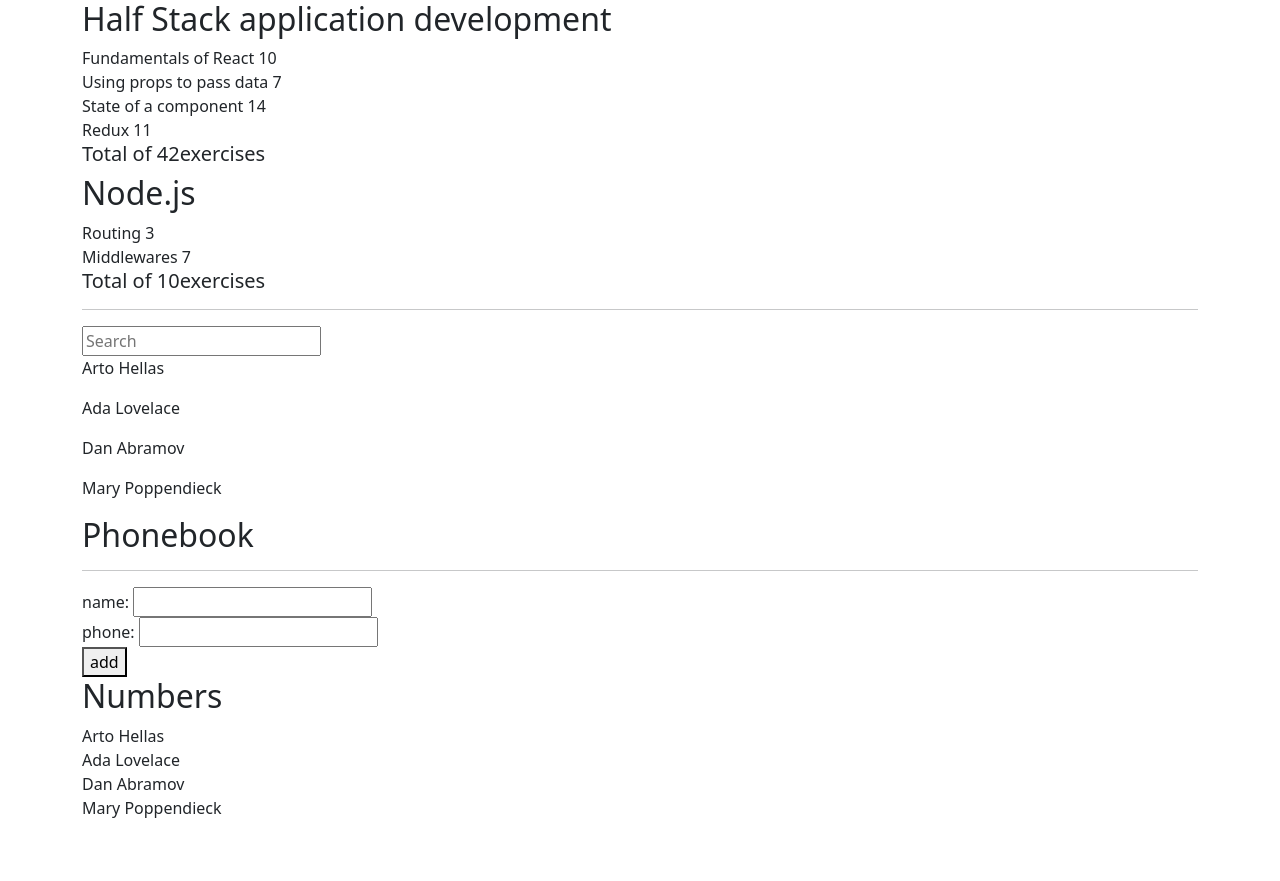
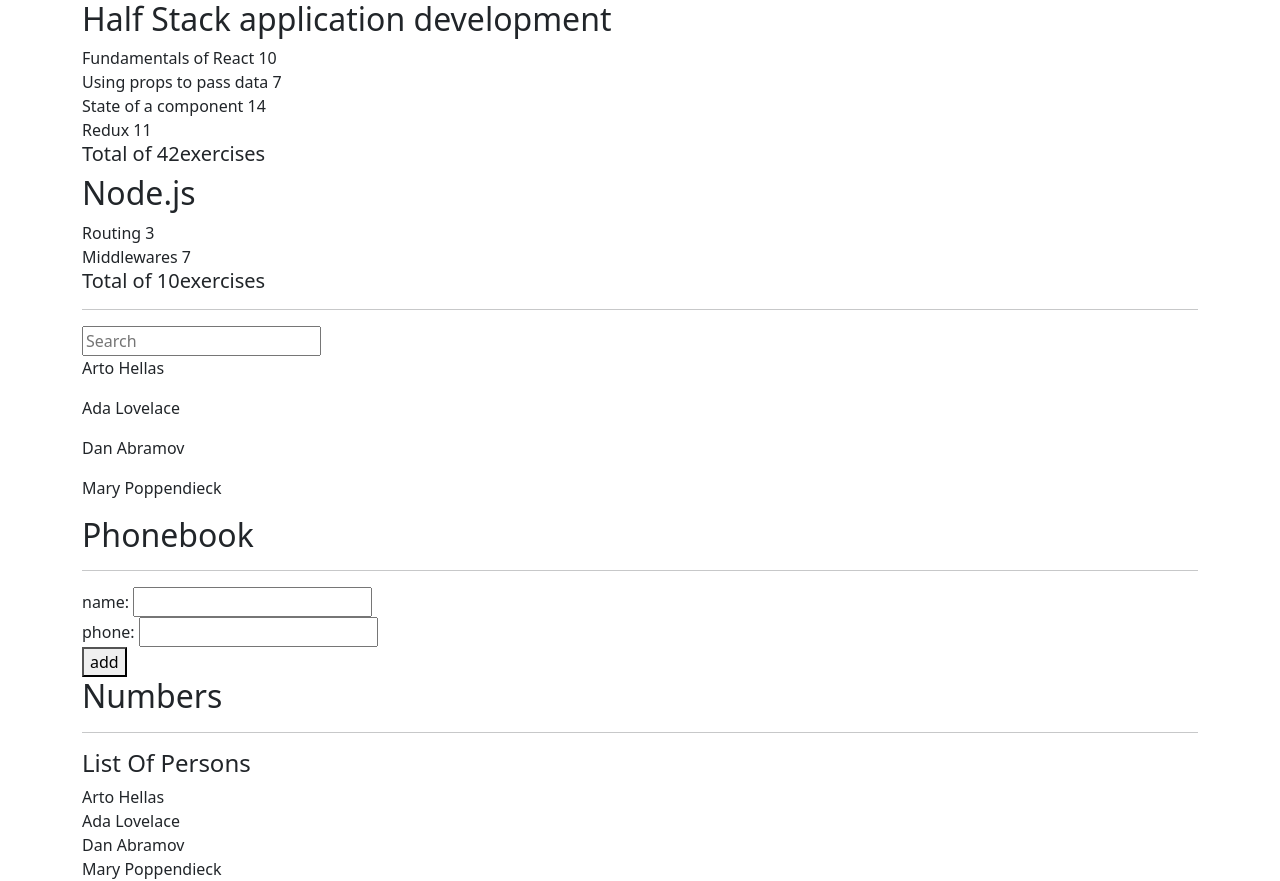
Before and after one commit to Peterzolo/Part2, a React (Create React App) app: page / in a window 1280 px wide. Before the commit the page ends 820 px from the top, so only its background shows below. Built offline with nearby package versions, Linux system fonts and the light colour scheme.

Commit message:
Refactoring
Created personList component

```diff
--- a/src/App.jsx
+++ b/src/App.jsx
@@ -1,6 +1,7 @@
 import { useState } from "react";
 import Course from "./components/Course";
 import Form from "./components/Form";
+import PersonList from "./components/PersonList";
 
 import { courses } from "./data";
 
@@ -14,6 +15,7 @@ const App = () => {
   const [newName, setNewName] = useState("");
   const [phone, setPhone] = useState("");
   const [searchName, setsearchName] = useState("");
+
   return (
     <div className="container">
       {courses.map((course) => (
@@ -33,6 +35,8 @@ const App = () => {
         searchName={searchName}
         setsearchName={setsearchName}
       />
+      <hr />
+      <PersonList persons={persons} />
     </div>
   );
 };
--- a/src/components/Form.jsx
+++ b/src/components/Form.jsx
@@ -57,14 +57,6 @@ const Form = ({
         </div>
       </form>
       <h2>Numbers</h2>
-      <div>
-        {" "}
-        {persons.map((person, index) => (
-          <div key={index}>
-            {person.name} {person.phone}
-          </div>
-        ))}
-      </div>
     </div>
   );
 };
--- /dev/null
+++ b/src/components/PersonList.jsx
@@ -0,0 +1,18 @@
+import React from "react";
+
+const PersonList = ({ persons }) => {
+  return (
+    <div>
+      <div>
+        <h4>List Of Persons</h4>
+        {persons.map((person, index) => (
+          <div key={index}>
+            {person.name} {person.phone}
+          </div>
+        ))}
+      </div>
+    </div>
+  );
+};
+
+export default PersonList;
```
